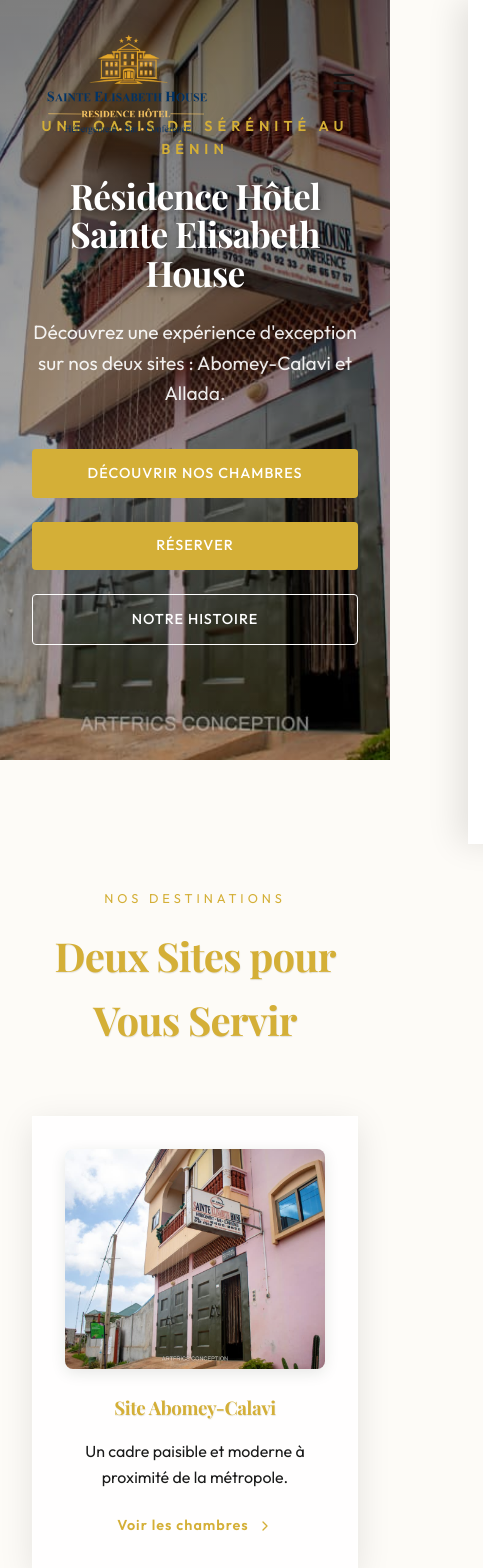
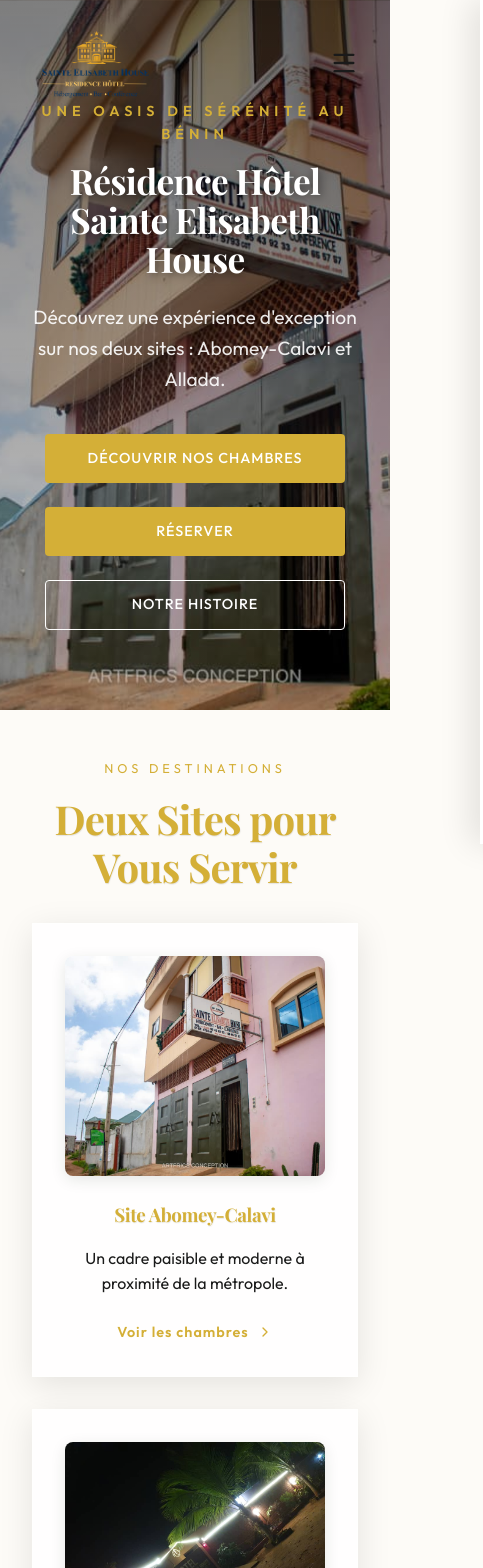
Before and after one commit to arafath-imorou/Site-Web-Ste-Elisabeth, a React (Vite) app: page / in a window 390 px wide. Shown: the top 1568 px of the page, 483 px wide, since content can reach past the window. Built offline with nearby package versions, Linux system fonts and the light colour scheme; no server answers; the database is empty; a web font is replaced by a local one.

Commit message:
Improve general mobile responsiveness across all pages

```diff
--- a/src/components/Navbar/Navbar.css
+++ b/src/components/Navbar/Navbar.css
@@ -30,7 +30,7 @@
 }
 
 .logo-img {
-    height: 120px;
+    height: clamp(80px, 15vw, 120px);
     width: auto;
     object-fit: contain;
     filter: drop-shadow(0 0 12px rgba(212, 175, 55, 0.6));
@@ -105,16 +105,25 @@
         position: fixed;
         top: 0;
         right: -100%;
-        width: 80%;
+        width: 100%;
+        max-width: 300px;
         height: 100vh;
         background-color: white;
         flex-direction: column;
         justify-content: center;
+        align-items: center;
+        gap: 2rem;
         transition: var(--transition-smooth);
         box-shadow: -10px 0 30px rgba(0, 0, 0, 0.1);
+        padding: 2rem;
     }
 
     .nav-links.open {
         right: 0;
     }
+
+    .btn-book {
+        width: 100%;
+        text-align: center;
+    }
 }
--- a/src/index.css
+++ b/src/index.css
@@ -22,8 +22,8 @@
   --spacing-xs: 0.5rem;
   --spacing-sm: 1rem;
   --spacing-md: 2rem;
-  --spacing-lg: 4rem;
-  --spacing-xl: 8rem;
+  --spacing-lg: clamp(2rem, 5vw, 4rem);
+  --spacing-xl: clamp(3rem, 10vw, 8rem);
 
   /* Transitions */
   --transition-smooth: all 0.4s cubic-bezier(0.4, 0, 0.2, 1);
@@ -68,11 +68,13 @@ h6 {
 }
 
 h1 {
-  font-size: 3.5rem;
+  font-size: clamp(2.2rem, 8vw, 3.5rem);
+  line-height: 1.1;
 }
 
 h2 {
-  font-size: 2.5rem;
+  font-size: clamp(1.8rem, 6vw, 2.5rem);
+  line-height: 1.2;
 }
 
 .page-header h1 {
@@ -117,6 +119,12 @@ button {
 
 .section {
   padding: var(--spacing-xl) 0;
+}
+
+@media (max-width: 768px) {
+  .section {
+    padding: clamp(3rem, 8vw, 5rem) 0;
+  }
 }
 
 /* Elegant Components */
--- a/src/pages/Contact.css
+++ b/src/pages/Contact.css
@@ -5,7 +5,7 @@
 }
 
 .info-box {
-    padding: 3rem;
+    padding: clamp(1.5rem, 5vw, 3rem);
     margin-bottom: 2rem;
 }
 
@@ -101,7 +101,7 @@
 
 /* FORM */
 .contact-form {
-    padding: 4rem;
+    padding: clamp(1.5rem, 5vw, 4rem);
 }
 
 .form-grid {
@@ -204,7 +204,7 @@
 }
 
 .success-message h2 {
-    font-size: 2.5rem;
+    font-size: clamp(1.8rem, 8vw, 2.5rem);
     margin-bottom: 1rem;
 }
 
--- a/src/pages/Home.css
+++ b/src/pages/Home.css
@@ -36,13 +36,11 @@
 }
 
 .hero h1 {
-    font-size: 4.5rem;
+    font-size: clamp(2.5rem, 10vw, 4.5rem);
     color: white;
-    /* Hero title back to white as requested */
     margin-bottom: 1.5rem;
     line-height: 1.1;
     text-shadow: 2px 2px 10px rgba(0, 0, 0, 0.5);
-    /* Keep shadow for readability */
 }
 
 .hero p {
@@ -345,20 +343,34 @@
 }
 
 @media (max-width: 992px) {
-    .hero h1 {
-        font-size: 3rem;
+    .hero {
+        height: auto;
+        min-height: 80vh;
+        padding-top: 100px;
+        padding-bottom: 80px;
     }
 
     .booking-bar {
         grid-template-columns: 1fr 1fr;
+        padding: 1rem;
+    }
+
+    .booking-item {
+        border-right: none;
+        border-bottom: 1px solid rgba(0, 0, 0, 0.05);
     }
 
     .search-col {
         grid-column: span 2;
+        padding-top: 1rem;
     }
 
     .grid-2 {
         grid-template-columns: 1fr;
+    }
+
+    .rooms-grid {
+        grid-template-columns: repeat(auto-fit, minmax(280px, 1fr));
     }
 }
 
@@ -371,7 +383,20 @@
         grid-template-columns: 1fr;
     }
 
+    .search-col {
+        grid-column: span 1;
+    }
+
     .hero-btns {
         flex-direction: column;
+        width: 100%;
+        max-width: 300px;
+        margin: 0 auto;
+    }
+
+    .hero-btns .btn-primary,
+    .hero-btns .btn-outline {
+        width: 100%;
+        text-align: center;
     }
 }
--- a/src/pages/Rooms.css
+++ b/src/pages/Rooms.css
@@ -32,7 +32,7 @@
 
 
 .page-header h1 {
-    font-size: 3.5rem;
+    font-size: clamp(2.2rem, 10vw, 3.5rem);
     margin-bottom: 1rem;
 }
 
@@ -117,6 +117,12 @@
     overflow: hidden;
 }
 
+@media (max-width: 992px) {
+    .room-item {
+        grid-template-columns: 1fr;
+    }
+}
+
 .room-item-image {
     height: 400px;
 }
@@ -145,7 +151,7 @@
 }
 
 .room-item-content h2 {
-    font-size: 2.22rem;
+    font-size: clamp(1.5rem, 6vw, 2.22rem);
     margin-bottom: 1.5rem;
 }
 
@@ -159,6 +165,8 @@
     display: flex;
     justify-content: space-between;
     align-items: center;
+    flex-wrap: wrap;
+    gap: 1.5rem;
 }
 
 .price-box {
@@ -202,14 +210,26 @@
     }
 
     .room-item-image {
-        height: 300px;
+        height: 250px;
     }
 
     .room-item-content {
-        padding: 2rem;
+        padding: clamp(1.5rem, 5vw, 2rem);
+    }
+
+    .room-meta {
+        gap: 1rem;
+        flex-wrap: wrap;
     }
 
     .page-header h1 {
         font-size: 2.5rem;
     }
 }
+
+@media (max-width: 576px) {
+    .dual-prices {
+        flex-direction: column;
+        gap: 10px;
+    }
+}
--- a/src/pages/Services.css
+++ b/src/pages/Services.css
@@ -96,7 +96,7 @@
 }
 
 .events-text h2 {
-    font-size: 2.5rem;
+    font-size: clamp(1.8rem, 8vw, 2.5rem);
     margin: 1rem 0 1.5rem;
 }
 
@@ -107,8 +107,9 @@
 
 .event-stats {
     display: flex;
-    gap: 3rem;
+    gap: clamp(1rem, 5vw, 3rem);
     margin-bottom: 3rem;
+    flex-wrap: wrap;
 }
 
 .stat {
@@ -158,7 +159,7 @@
     background: linear-gradient(135deg, #111522 0%, #050811 100%);
     border: 1px solid rgba(255, 255, 255, 0.05);
     border-radius: 12px;
-    padding: 3rem 4rem;
+    padding: clamp(1.5rem, 5vw, 3rem) clamp(1.5rem, 5vw, 4rem);
     box-shadow: 0 30px 60px rgba(0, 0, 0, 0.5);
     position: relative;
     overflow: hidden;
@@ -236,7 +237,7 @@
 }
 
 .menu-main-title {
-    font-size: 3.5rem;
+    font-size: clamp(2rem, 10vw, 3.5rem);
     color: #ff9800;
     margin: 0;
     line-height: 1;
@@ -255,7 +256,7 @@
 .menu-grid {
     display: grid;
     grid-template-columns: 1fr 1fr;
-    gap: 4rem;
+    gap: clamp(2rem, 8vw, 4rem);
 }
 
 .left-col {
```
Also changed, not shown: 2 other files (tests, documents, lock files or other folders).
